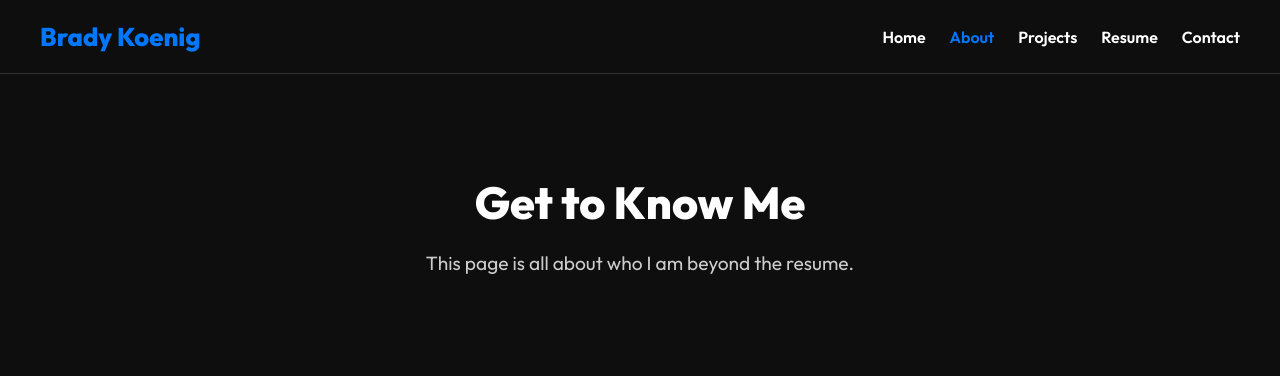
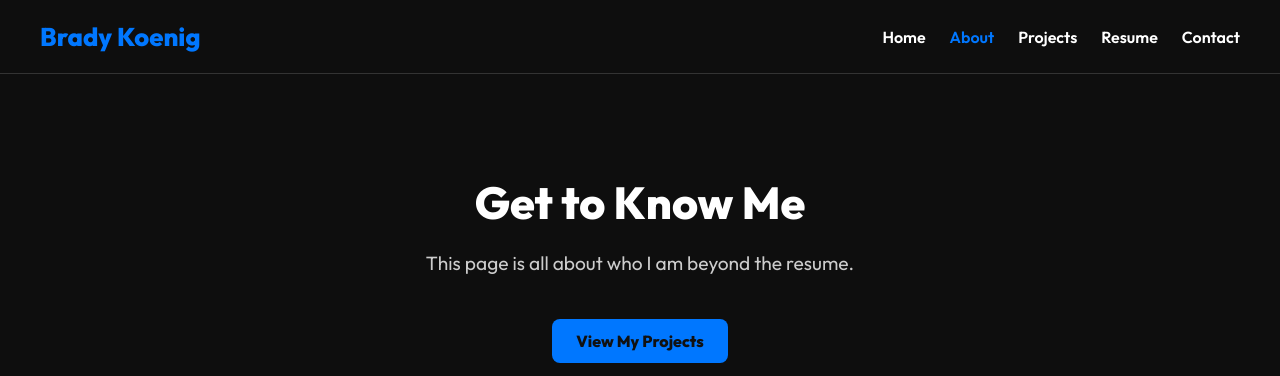
Before and after one commit to bradykoenig/bradykoenig.com, a plain HTML site: page about.html in a window 1280 px wide. Shown: the top 376 px of the page. Drawn offline with nearby package versions, Linux system fonts and the light colour scheme.

Commit message:
Added project.html redirect in about.html

```diff
--- a/about.html
+++ b/about.html
@@ -28,6 +28,7 @@
     <section class="hero" data-aos="zoom-in">
       <h1>Get to Know Me</h1>
       <p>This page is all about who I am beyond the resume.</p>
+       <a href="projects.html" class="hero-btn">View My Projects</a>
     </section>
 
     <section class="section" data-aos="fade-up">
```
